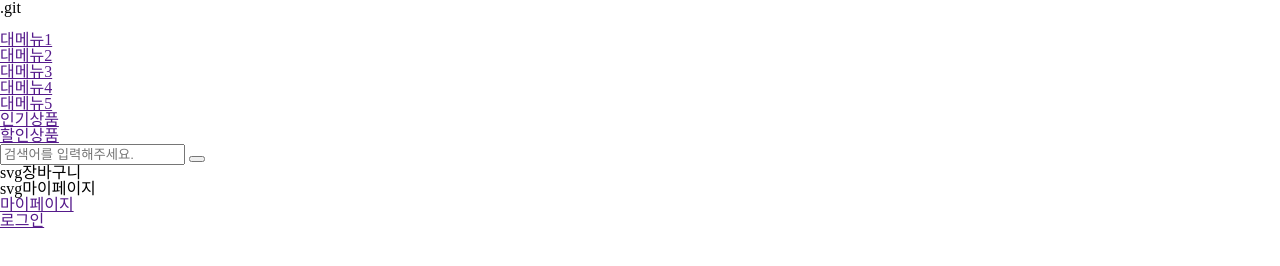
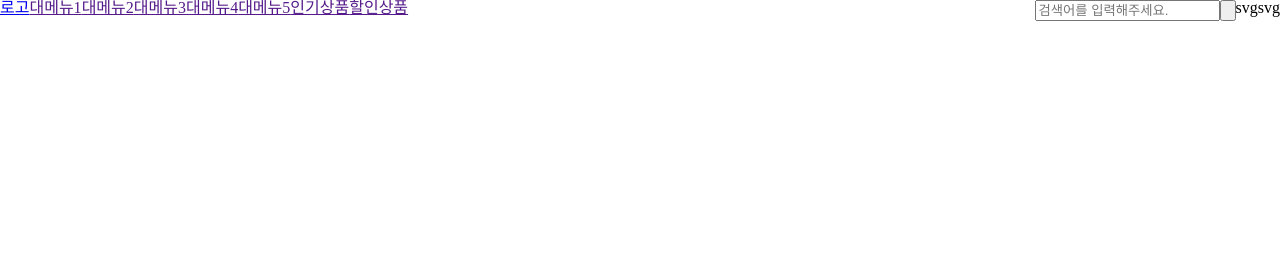
Before and after one commit to tree4852/my, a plain HTML site: page index.html in a window 1280 px wide. Drawn offline with nearby package versions, Linux system fonts and the light colour scheme.

Commit message:
phs상단작업 scss추가

```diff
--- a/index.html
+++ b/index.html
@@ -8,24 +8,27 @@
     <link rel="stylesheet" href="./css/type1.min.css">
 </head>
 <body>
-    <header id="id">.git
-     <div class="inner">
-            <h1><a href="#"><img src="" alt=""></a></h1>
-            <ul id="gnb">
+    <header id="hd" >
+     <div class="inner d-flex">
+            <h1><a href="#">로고<img src="" alt=""></a></h1>
+            <ul class="d-flex gnb">
+
                 <li><a href="">대메뉴1</a></li>
                 <li><a href="">대메뉴2</a></li>
                 <li><a href="">대메뉴3</a></li>
                 <li><a href="">대메뉴4</a></li>
                 <li><a href="">대메뉴5</a></li>
             </ul>
-            <ul class="promotion_gnb">
+
+            <ul class="promotion_gnb d-flex mr-auto ">
                 <li><a href="">인기상품</a></li>
                 <li><a href="">할인상품</a></li>
             </ul>
-            <ul class="iconMenu">
+
+            <ul class="iconMenu d-flex">
                 <li class="searchform">
-                    <div class="bg-gray round50">
-                        <form action="">
+                    <div class="bg-gray round50 mr-auto">
+                        <form action="" class="d-flex ">
                             <input type="text" placeholder="검색어를 입력해주세요.">
                             <button type="submit" >
 
@@ -34,13 +37,10 @@
                     </div>
 
                 </li>
-                <li><i>svg</i><span>장바구니</span></li>
-                <li><i>svg</i><span>마이페이지</span></li>
-            </ul>
-            <ul class="mender">
-                <li><a href="">마이페이지</a></li>
-                <li><a href="">로그인</a></li>
-            </ul>
+                <li><i>svg</i><span class="sr_only">장바구니</span></li>
+                <li><i>svg</i><span class="sr_only">마이페이지</span></li>
+              </ul>
+
     </div>
     </header>
 
--- a/scss/type1.scss
+++ b/scss/type1.scss
@@ -0,0 +1,35 @@
+.inner{
+max-width: 1440px;
+margin: 0 auto;
+}
+
+.mr-auto{
+    margin-right: auto;
+}
+
+.d-flex{
+ display: flex;
+}
+
+.text-gray{
+    color: #666;
+
+}
+
+.bg-gray{
+    background-color: #ccc;
+
+}
+
+.round50{
+    border-radius: 50%;
+
+}
+.sr_only{
+    position: absolute;
+    width: 0;
+    height: 0;
+    overflow: hidden;
+    opacity: 0;
+// 접근성을지키는 클래스
+}
```
Also changed, not shown: css/type1.css, css/type1.min.css.
